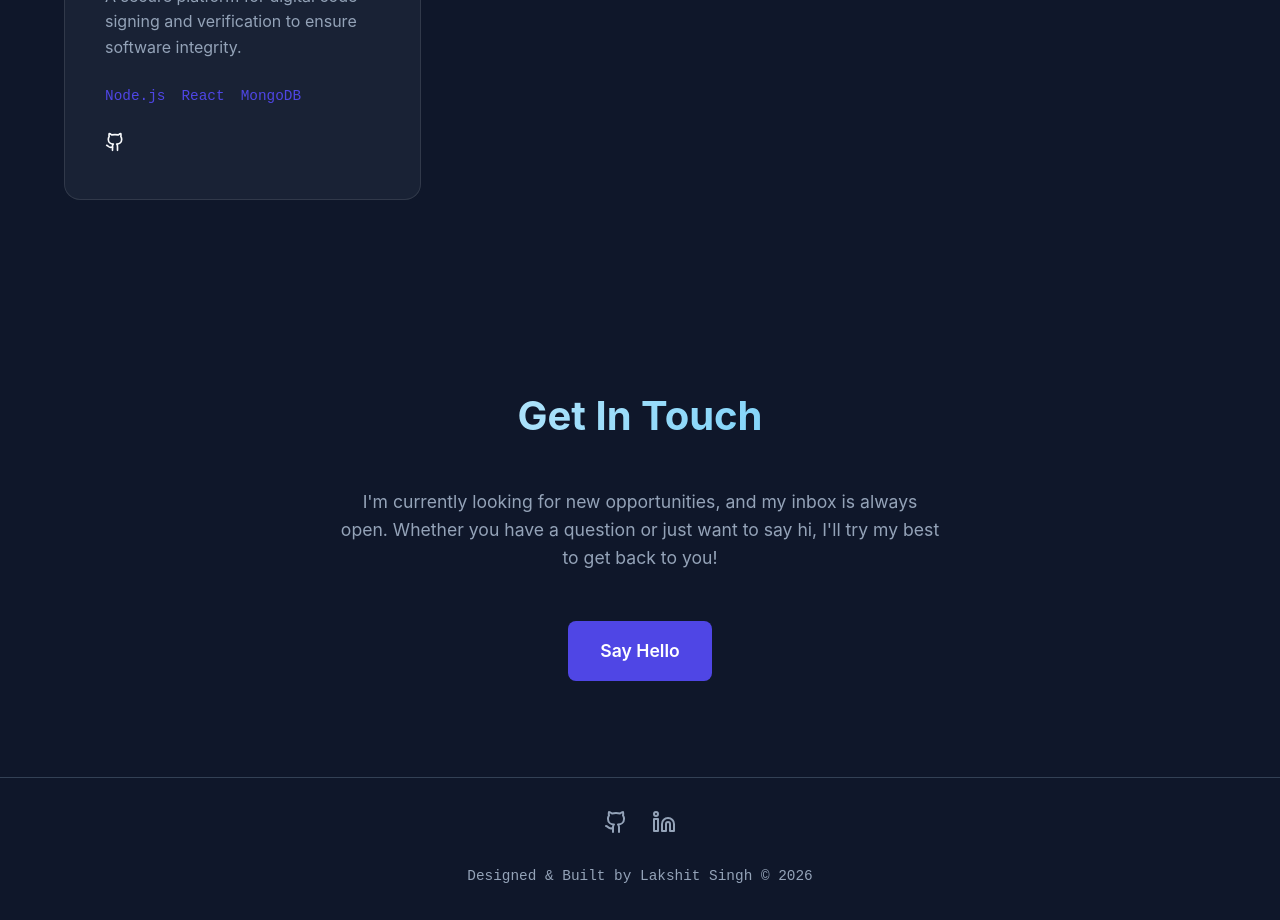
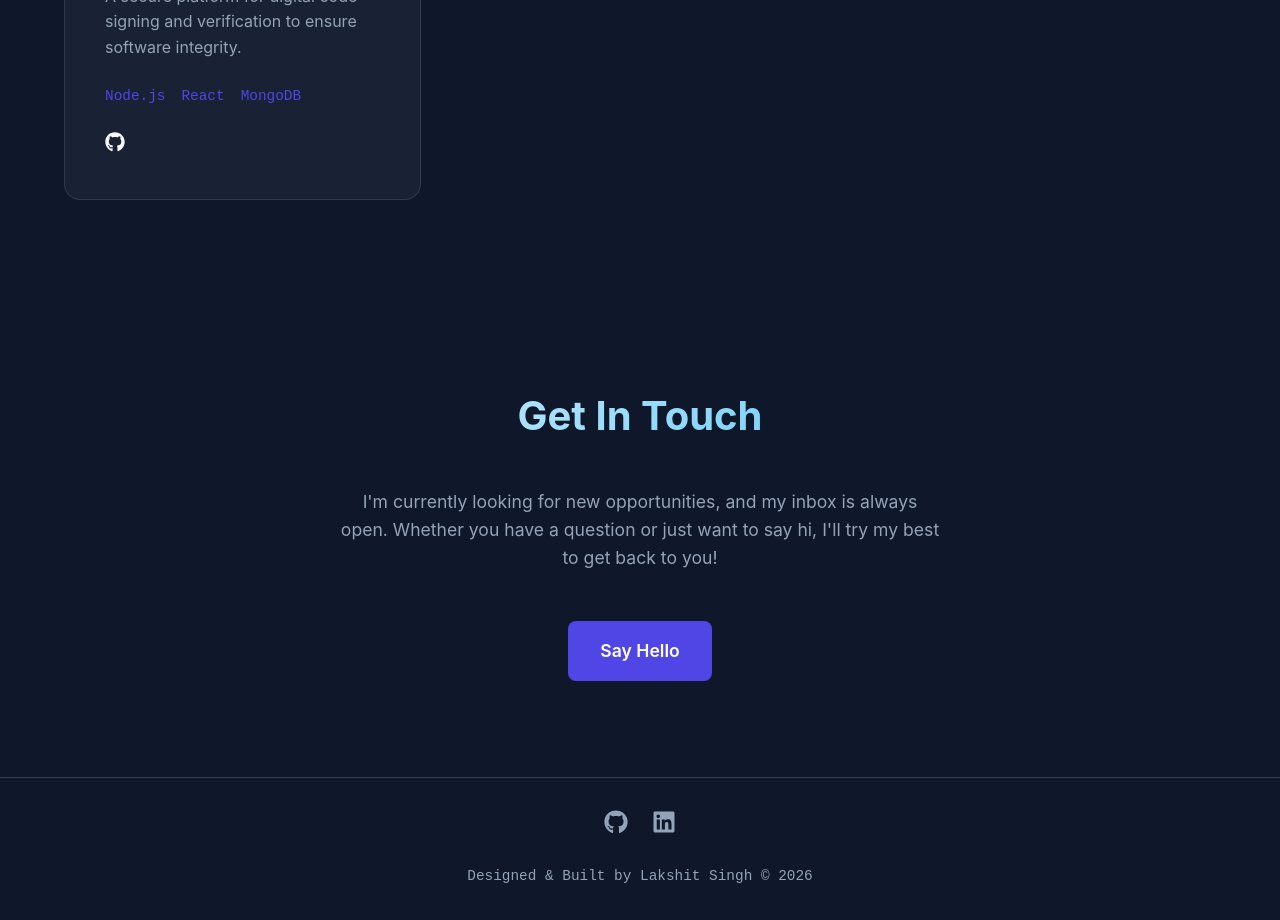
Before and after one commit to LuckyCoder07/Lakshit-Singh-Portfolio, a React app in the folder frontend/: page / in a window 1280 px wide. Shown: the part 2740-3660 px from the top of the page. Built offline with nearby package versions, Linux system fonts and the light colour scheme; no server answers; the HTML template or start-up script is replaced by a standard one.

Commit message:
fix: replace deprecated lucide-react brand icons with react-icons

```diff
--- a/frontend/package.json
+++ b/frontend/package.json
@@ -14,6 +14,7 @@
     "lucide-react": "^1.17.0",
     "react": "^19.2.6",
     "react-dom": "^19.2.6",
+    "react-icons": "^5.6.0",
     "react-router-dom": "^7.17.0"
   },
   "devDependencies": {
--- a/frontend/src/components/Footer.jsx
+++ b/frontend/src/components/Footer.jsx
@@ -1,5 +1,5 @@
 import React from 'react';
-import { Github, Linkedin, Twitter } from 'lucide-react';
+import { FaGithub, FaLinkedin, FaTwitter } from 'react-icons/fa';
 import './Footer.css';
 
 const Footer = () => {
@@ -8,10 +8,10 @@ const Footer = () => {
       <div className="container footer-container">
         <div className="social-links">
           <a href="https://github.com/LuckyCoder07" target="_blank" rel="noopener noreferrer" aria-label="GitHub">
-            <Github size={24} />
+            <FaGithub size={24} />
           </a>
           <a href="#" target="_blank" rel="noopener noreferrer" aria-label="LinkedIn">
-            <Linkedin size={24} />
+            <FaLinkedin size={24} />
           </a>
         </div>
         <p className="copyright">
--- a/frontend/src/components/Projects.jsx
+++ b/frontend/src/components/Projects.jsx
@@ -1,6 +1,7 @@
 import React, { useState, useEffect } from 'react';
 import axios from 'axios';
-import { Github, ExternalLink } from 'lucide-react';
+import { ExternalLink } from 'lucide-react';
+import { FaGithub } from 'react-icons/fa';
 import './Projects.css';
 
 const Projects = () => {
@@ -76,7 +77,7 @@ const Projects = () => {
                   <div className="project-links">
                     {project.githubLink && (
                       <a href={project.githubLink} target="_blank" rel="noopener noreferrer" aria-label="GitHub Link">
-                        <Github size={20} />
+                        <FaGithub size={20} />
                       </a>
                     )}
                     {project.liveLink && (
```
Also changed, not shown: 1 other file (tests, documents, lock files or other folders).
